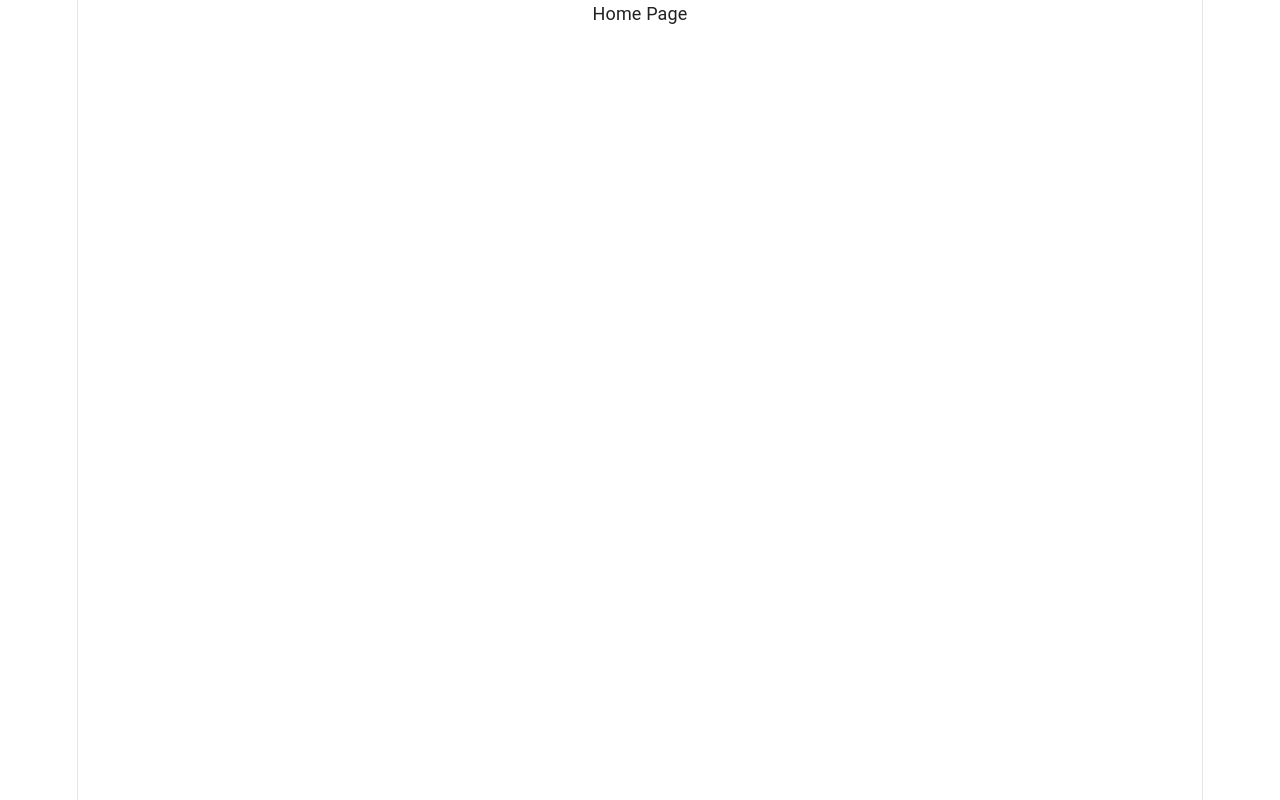
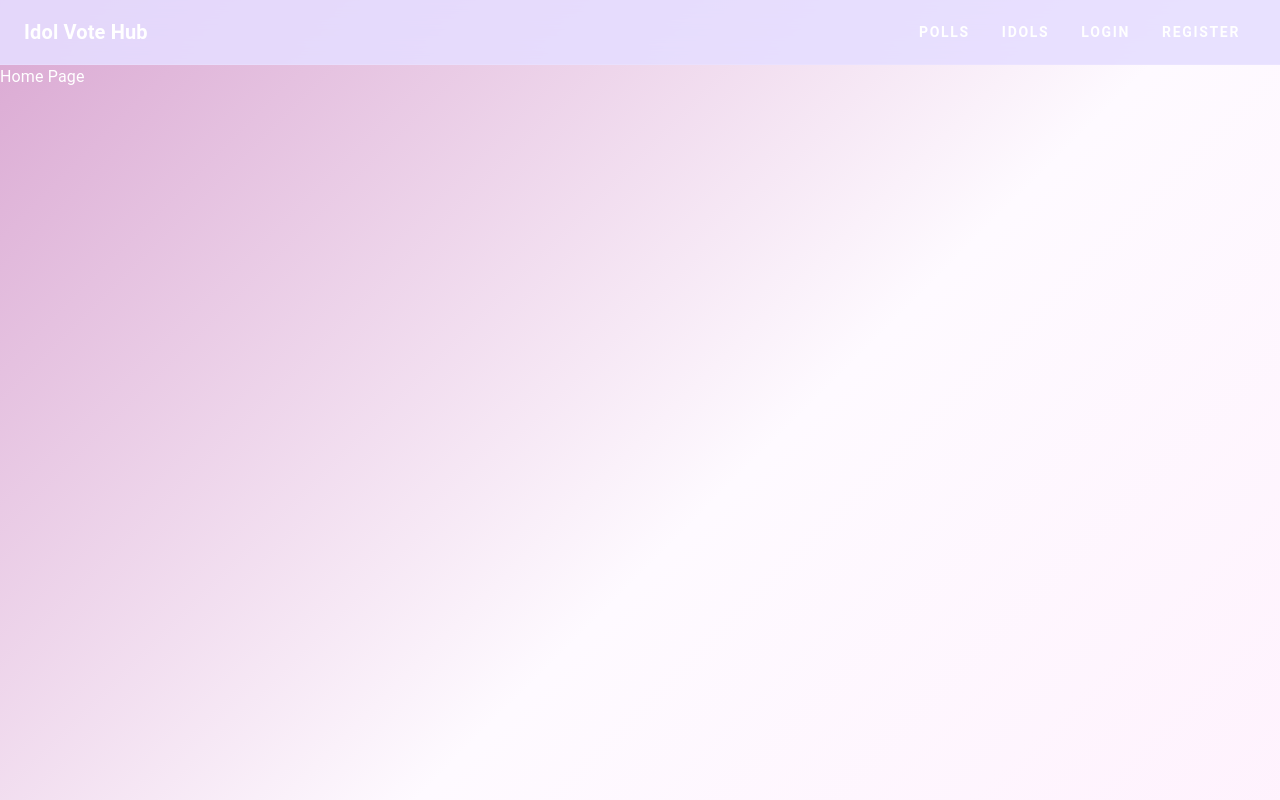
Before and after one commit to Chuan-dev086/K-pop-idol-voting-platform, a React app in the folder frontend/: page / in a window 1280 px wide. Built offline with nearby package versions, Linux system fonts and the light colour scheme; the HTML template or start-up script is replaced by a standard one.

Commit message:
feat(frontend):add responsive Navbar and global gradient theme

```diff
--- a/frontend/src/App.jsx
+++ b/frontend/src/App.jsx
@@ -7,9 +7,12 @@ import PollDetail from "./pages/PollDetail";
 import IdolDirectory from "./pages/IdolDirectory";
 import UserProfile from "./pages/UserProfile";
 import AdminDashboard from "./pages/AdminDashboard";
+import Navbar from "./components/Navbar";
 
 const App = () => {
   return (
+    <>
+      <Navbar />
       <Routes>
         <Route path="/" element={<Home />} />
         <Route path="/login" element={<Login />} />
@@ -20,6 +23,7 @@ const App = () => {
         <Route path="/profile" element={<UserProfile />} />
         <Route path="/admin" element={<AdminDashboard />} />
       </Routes>
+    </>
   );
 };
 
--- a/frontend/src/components/Navbar.jsx
+++ b/frontend/src/components/Navbar.jsx
@@ -1,5 +1,146 @@
+import { useState } from "react";
+import { Link, useNavigate } from "react-router";
+import {
+  AppBar,
+  Toolbar,
+  Typography,
+  Button,
+  Box,
+  IconButton,
+  Drawer,
+  List,
+  ListItemButton,
+  ListItemText,
+  Divider,
+} from "@mui/material";
+import MenuIcon from "@mui/icons-material/Menu";
+import { useAuth } from "../context/AuthContext";
+
 const Navbar = () => {
-  return <div>Navbar </div>;
+  const { user, logout } = useAuth();
+  const navigate = useNavigate();
+
+  const [drawerOpen, setDrawerOpen] = useState(false);
+
+  const toggleDrawer = (open) => () => {
+    setDrawerOpen(open);
+  };
+
+  const handleLogout = () => {
+    logout();
+    setDrawerOpen(false);
+    navigate("/");
+  };
+
+  return (
+    <AppBar position="sticky">
+      <Toolbar>
+        {/* Logo */}
+        <Typography
+          variant="h6"
+          component={Link}
+          to="/"
+          sx={{
+            textDecoration: "none",
+            color: "inherit",
+            fontWeight: "bold",
+            flexGrow: 1,
+          }}
+        >
+          Idol Vote Hub
+        </Typography>
+
+        {/* ========== 桌面版 ========== */}
+        <Box sx={{ display: { xs: "none", md: "flex" }, alignItems: "center" }}>
+          <Button color="inherit" component={Link} to="/polls">
+            Polls
+          </Button>
+          <Button color="inherit" component={Link} to="/idols">
+            Idols
+          </Button>
+
+          {user ? (
+            <>
+              {user.role === "admin" && (
+                <Button color="inherit" component={Link} to="/admin">
+                  Admin
+                </Button>
+              )}
+              <Button color="inherit" component={Link} to="/profile">
+                {user.username}
+              </Button>
+              <Button color="inherit" onClick={handleLogout}>
+                Logout
+              </Button>
+            </>
+          ) : (
+            <>
+              <Button color="inherit" component={Link} to="/login">
+                Login
+              </Button>
+              <Button color="inherit" component={Link} to="/register">
+                Register
+              </Button>
+            </>
+          )}
+        </Box>
+
+        {/* ========== 移动版：汉堡按钮 ========== */}
+        <Box sx={{ display: { xs: "flex", md: "none" } }}>
+          <IconButton color="inherit" onClick={toggleDrawer(true)}>
+            <MenuIcon />
+          </IconButton>
+        </Box>
+
+        {/* ========== Drawer ========== */}
+        <Drawer anchor="right" open={drawerOpen} onClose={toggleDrawer(false)}>
+          <Box
+            sx={{ width: 250 }}
+            role="presentation"
+            onClick={toggleDrawer(false)}
+          >
+            <List>
+              <ListItemButton component={Link} to="/polls">
+                <ListItemText primary="Polls" />
+              </ListItemButton>
+              <ListItemButton component={Link} to="/idols">
+                <ListItemText primary="Idols" />
+              </ListItemButton>
+            </List>
+
+            <Divider />
+
+            <List>
+              {user ? (
+                <>
+                  {user.role === "admin" && (
+                    <ListItemButton component={Link} to="/admin">
+                      <ListItemText primary="Admin" />
+                    </ListItemButton>
+                  )}
+                  <ListItemButton component={Link} to="/profile">
+                    <ListItemText primary={user.username} />
+                  </ListItemButton>
+                  <ListItemButton onClick={handleLogout}>
+                    <ListItemText primary="Logout" />
+                  </ListItemButton>
+                </>
+              ) : (
+                <>
+                  <ListItemButton component={Link} to="/login">
+                    <ListItemText primary="Login" />
+                  </ListItemButton>
+                  <ListItemButton component={Link} to="/register">
+                    <ListItemText primary="Register" />
+                  </ListItemButton>
+                </>
+              )}
+            </List>
+          </Box>
+        </Drawer>
+      </Toolbar>
+    </AppBar>
+  );
 };
 
 export default Navbar;
--- a/frontend/src/main.jsx
+++ b/frontend/src/main.jsx
@@ -6,7 +6,7 @@ import CssBaseline from "@mui/material/CssBaseline";
 import { SnackbarProvider } from "notistack";
 import { AuthProvider } from "./context/AuthContext.jsx";
 import theme from "./theme/theme.js";
-import "./index.css";
+// import "./index.css";
 import App from "./App.jsx";
 
 createRoot(document.getElementById("root")).render(
--- a/frontend/src/theme/theme.js
+++ b/frontend/src/theme/theme.js
@@ -1,17 +1,71 @@
 import { createTheme } from "@mui/material/styles";
+import { keyframes } from "@emotion/react";
+
+const gradientShift = keyframes`
+  0% { background-position: 0% 50%; }
+  50% { background-position: 100% 50%; }
+  100% { background-position: 0% 50%; }
+`;
 
 const theme = createTheme({
   palette: {
+    mode: "dark",
     primary: {
-      main: "#7c4dff",
+      main: "#fbe7ff",
     },
     secondary: {
-      main: "#ff4081",
+      main: "#ffdeee",
     },
   },
   typography: {
     fontFamily: '"Roboto", "Helvetica", "Arial", sans-serif',
   },
+  components: {
+    // 全局背景
+    MuiCssBaseline: {
+      styleOverrides: {
+        html: { minHeight: "100%" },
+        body: {
+          minHeight: "100vh",
+          background:
+            "linear-gradient(135deg, #c06db2 0%, #fefaff 50%, #ffe7fb 100%)",
+          backgroundSize: "200% 200%",
+          animation: `${gradientShift} 8s ease infinite`,
+          backgroundAttachment: "fixed",
+        },
+        "#root": { minHeight: "100vh" },
+      },
+    },
+
+    // 毛玻璃 Navbar
+    MuiAppBar: {
+      styleOverrides: {
+        root: {
+          background: "rgba(229, 221, 255, 0.88)",
+          backdropFilter: "blur(12px)",
+          WebkitBackdropFilter: "blur(12px)",
+          color: "#ffffff",
+          boxShadow: "none",
+          borderBottom: "1px solid rgba(255, 255, 255, 0.1)",
+        },
+      },
+    },
+
+    // Button
+    MuiButton: {
+      styleOverrides: {
+        root: {
+          textTransform: "uppercase",
+          fontWeight: 700,
+          letterSpacing: "0.12em",
+          padding: "6px 16px",
+          "&:hover": {
+            backgroundColor: "rgba(255, 255, 255, 0.15)",
+          },
+        },
+      },
+    },
+  },
 });
 
 export default theme;
```
Lines whose indentation alone changed are shown as unchanged.
